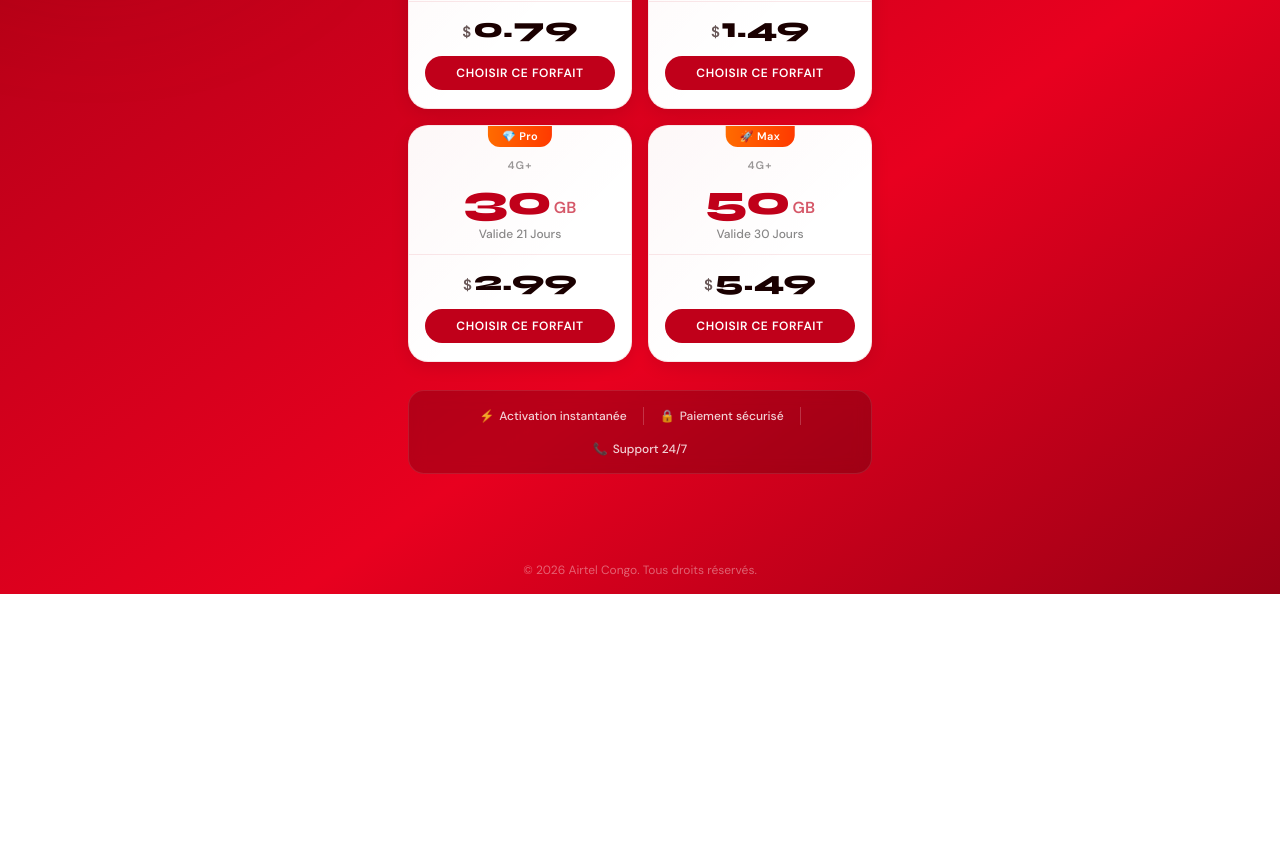
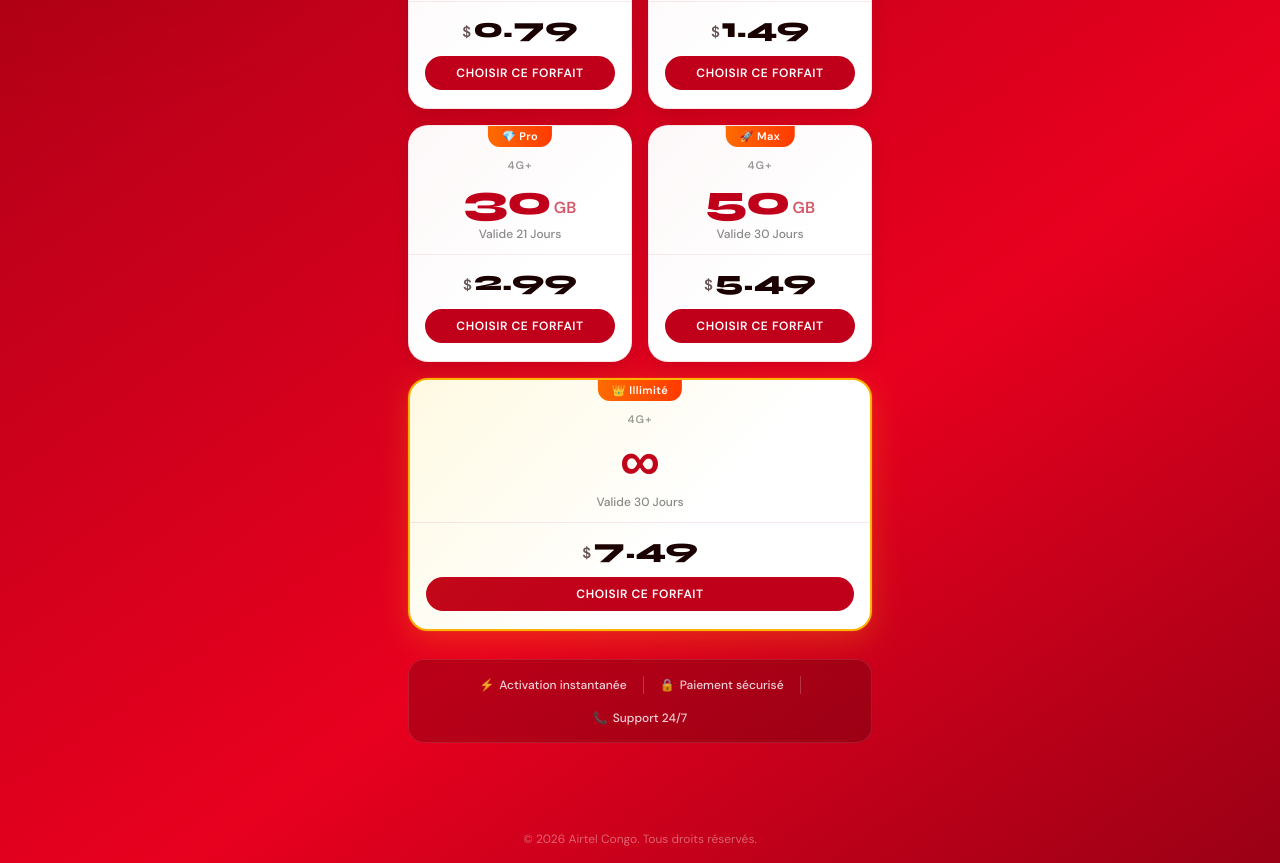
Before and after one commit to greasman99-lab/rdc-data-combined, a React (Vite) app: page / in a window 1280 px wide. Shown: the part 800-1663 px from the top of the page. Before the commit the page ends 1394 px from the top, so only its background shows below. Built offline with nearby package versions, Linux system fonts and the light colour scheme; no server answers.

Commit message:
Update Dataplans.jsx

```diff
--- a/src/pages/Dataplans.jsx
+++ b/src/pages/Dataplans.jsx
@@ -70,6 +70,19 @@ const PLANS = [
     highlight: false,
     speed: '4G+',
   },
+  {
+    id: 'unlimited',
+    data: 'Illimité',
+    dataValue: '∞',
+    unit: 'Illimité',
+    price: 7.49,
+    validity: '30 Jours',
+    badge: '👑 Illimité',
+    highlight: false,
+    speed: '4G+',
+    unlimited: true,
+    wide: true,
+  },
 ];
 
 export default function DataPlans() {
@@ -138,7 +151,7 @@ export default function DataPlans() {
           {PLANS.map((plan) => (
             <button
               key={plan.id}
-              className={`dp-card ${plan.highlight ? 'dp-card--hot' : ''} ${selected === plan.id ? 'dp-card--selected' : ''} ${animating === plan.id ? 'dp-card--animating' : ''}`}
+              className={`dp-card ${plan.highlight ? 'dp-card--hot' : ''} ${plan.wide ? 'dp-card--wide' : ''} ${selected === plan.id ? 'dp-card--selected' : ''} ${animating === plan.id ? 'dp-card--animating' : ''}`}
               onClick={() => handleSelect(plan)}
             >
               {plan.badge && (
@@ -148,10 +161,18 @@ export default function DataPlans() {
               <div className="dp-card-speed">{plan.speed}</div>
 
               <div className="dp-card-data">
-                <span className={`dp-card-amount ${typeof plan.dataValue === 'string' ? 'dp-card-amount--text' : ''}`}>
+                <span className={`dp-card-amount ${
+                  plan.unlimited
+                    ? 'dp-card-amount--infinity'
+                    : typeof plan.dataValue === 'string'
+                    ? 'dp-card-amount--text'
+                    : ''
+                }`}>
                   {plan.dataValue}
                 </span>
-                <span className="dp-card-unit">{plan.unit}</span>
+                {!plan.unlimited && (
+                  <span className="dp-card-unit">{plan.unit}</span>
+                )}
               </div>
 
               <div className="dp-card-validity">Valide {plan.validity}</div>
```
